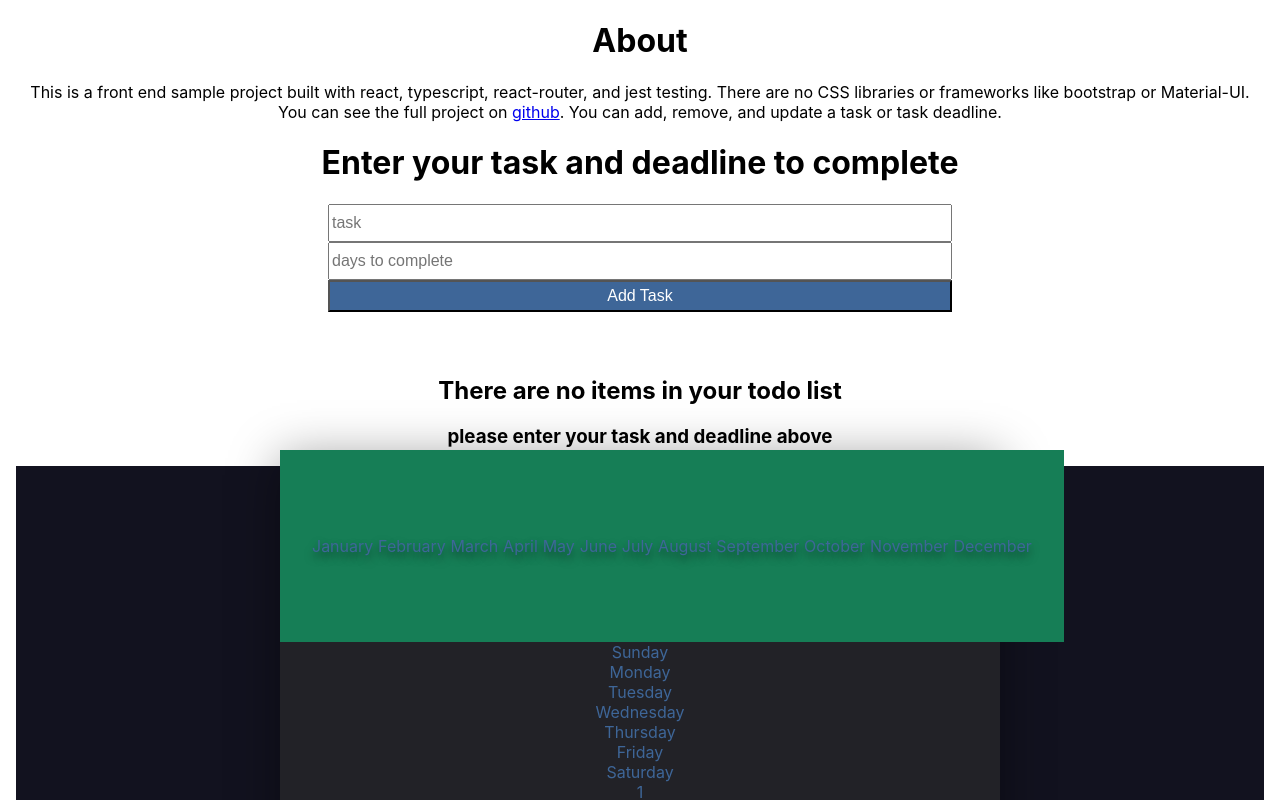
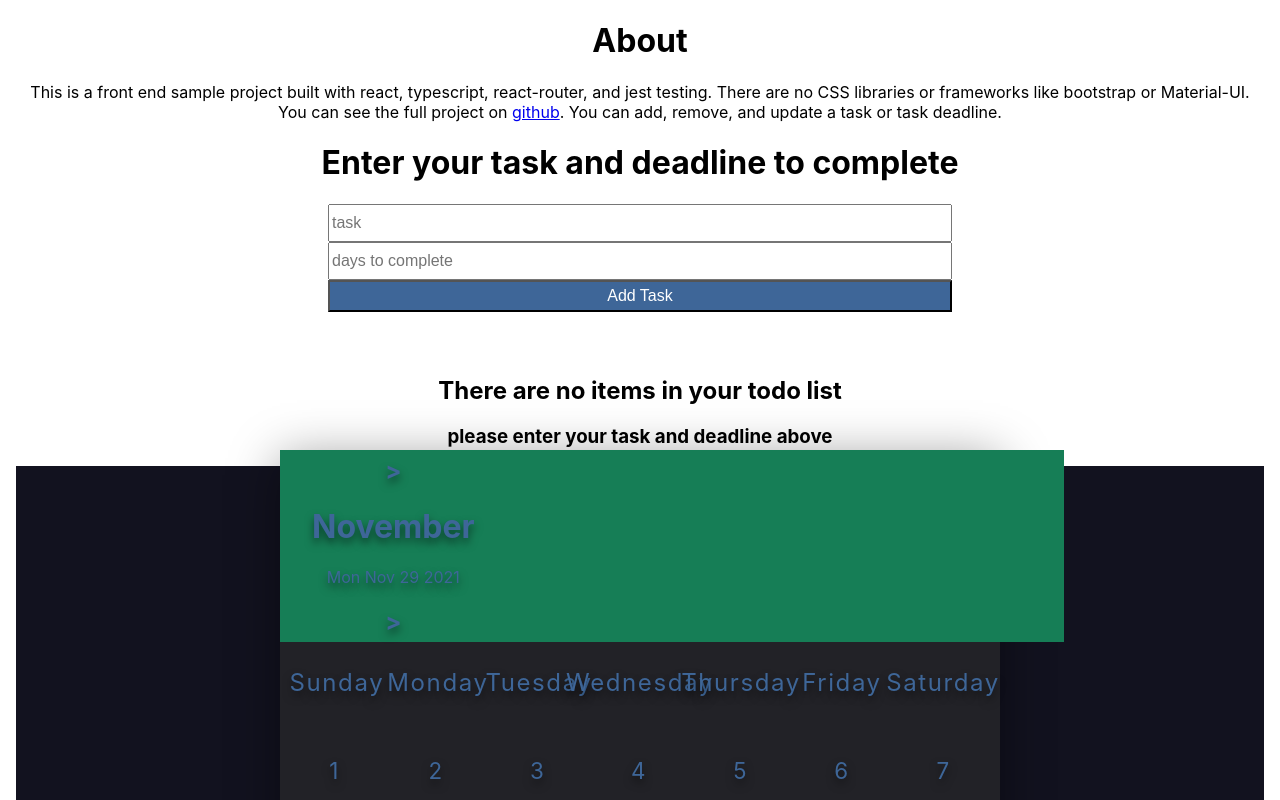
Before and after one commit to bboysamuel/todoListWithTypeScriptAndJest, a React (Create React App) app: page / in a window 1280 px wide. Shown: the top 800 px of the page. Built offline with nearby package versions, Linux system fonts and the light colour scheme.

Commit message:
added css stylign to calendar and some functionality to calendar

```diff
--- a/src/components/App.css
+++ b/src/components/App.css
@@ -107,28 +107,7 @@ CALENDAR
   text-shadow: 0 0.3rem 0.5rem rgba(0, 0, 0, 0.5);
 }
 
-.month i {
-  font-size: 2.5rem;
-  cursor: pointer;
-}
-
-/* ========== */
-
-/*
-
-.month h1 {
-  font-size: 3rem;
-  font-weight: 400;
-  text-transform: uppercase;
-  letter-spacing: 0.2rem;
-  margin-bottom: 1rem;
-}
-
-.month p {
-  font-size: 1.6rem;
-}
-
-.weekdays {
+.displayDayNames {
   width: 100%;
   height: 5rem;
   padding: 0 0.4rem;
@@ -136,7 +115,7 @@ CALENDAR
   align-items: center;
 }
 
-.weekdays div {
+.displayDayNames .dayName {
   font-size: 1.5rem;
   font-weight: 400;
   letter-spacing: 0.1rem;
@@ -147,14 +126,14 @@ CALENDAR
   text-shadow: 0 0.3rem 0.5rem rgba(0, 0, 0, 0.5);
 }
 
-.days {
+.displayDayNumbers {
   width: 100%;
   display: flex;
   flex-wrap: wrap;
   padding: 0.2rem;
 }
 
-.days div {
+.dayNumber {
   font-size: 1.4rem;
   margin: 0.3rem;
   width: calc(40.2rem / 7);
@@ -166,11 +145,41 @@ CALENDAR
   transition: background-color 0.2s;
 }
 
-.days div:hover:not(.today) {
+.dayNumber:hover:not(.today) {
   background-color: #262626;
   border: 0.2rem solid #777;
   cursor: pointer;
 }
+
+/* .month i {
+  font-size: 2.5rem;
+  cursor: pointer;
+}
+this is left and right arrows for click
+*/
+
+
+
+/*
+
+current month display
+.month h1 {
+  font-size: 3rem;
+  font-weight: 400;
+  text-transform: uppercase;
+  letter-spacing: 0.2rem;
+  margin-bottom: 1rem;
+}
+
+current date text below
+.month p {
+  font-size: 1.6rem;
+}
+
+
+
+
+
 
 .prev-date,
 .next-date {
--- a/src/components/Calendar.tsx
+++ b/src/components/Calendar.tsx
@@ -1,6 +1,6 @@
 import React, {useState} from 'react'
 
-const displayMonths: string[] = [
+const displayMonthsArray: string[] = [
   'January',
   'February',
   'March',
@@ -25,15 +25,25 @@ const displayDayNames: string[] = [
 ]
 
 const currentDate = new Date()
-const currentMonth = currentDate.getMonth()
-const currentDateString = currentDate.toDateString()
+const currentMonthNumber = currentDate.getMonth()
+const currentMonthDisplay = displayMonthsArray[currentMonthNumber]
+// console.log('currentMonth', currentMonth)
+const currentDateDisplay= currentDate.toDateString()
+
+
+const lastDayOfMonth = new Date(currentDate.getFullYear(), currentDate.getMonth() + 1, 0).getDate() // 0 gets the last day of the previous month. so add 1 month so it's current month.
 
 let daysNumbers: number[] = []
 
-for(let i = 1; i <= 31; i++) {
+for(let i = 1; i <= lastDayOfMonth; i++) {
   daysNumbers.push(i)
 }
 // console.log('days', daysNumbers)
+
+const handleMonthNavClick = (e: React.MouseEvent): void => {
+    console.log('clicked')
+    // set month state to state + 1. if prev set state to state -1
+}
 
 
 const Calendar = () => {
@@ -42,13 +52,22 @@ const Calendar = () => {
     <div className="calendar">
 
       <div className="displayMonths">
-        {displayMonths.map((month: string, idx: number) => {
+        <div className="month">
+          <h2 onClick={handleMonthNavClick}
+          className="prevMonthButton"> {'>'}</h2>
+          <h1> {currentMonthDisplay}</h1>
+          <p> {currentDateDisplay} </p>
+          <h2 onClick={handleMonthNavClick}
+          className="nextMonthButton"> {'>'} </h2>
+
+        </div>
+        {/* {displayMonthsArray.map((month: string, idx: number) => {
           return(
           <div key={idx} id={month} className="month">
               {month}
           </div>
             )
-        })}
+        })} */}
       </div>
 
       <div className="displayDayNames">
```
